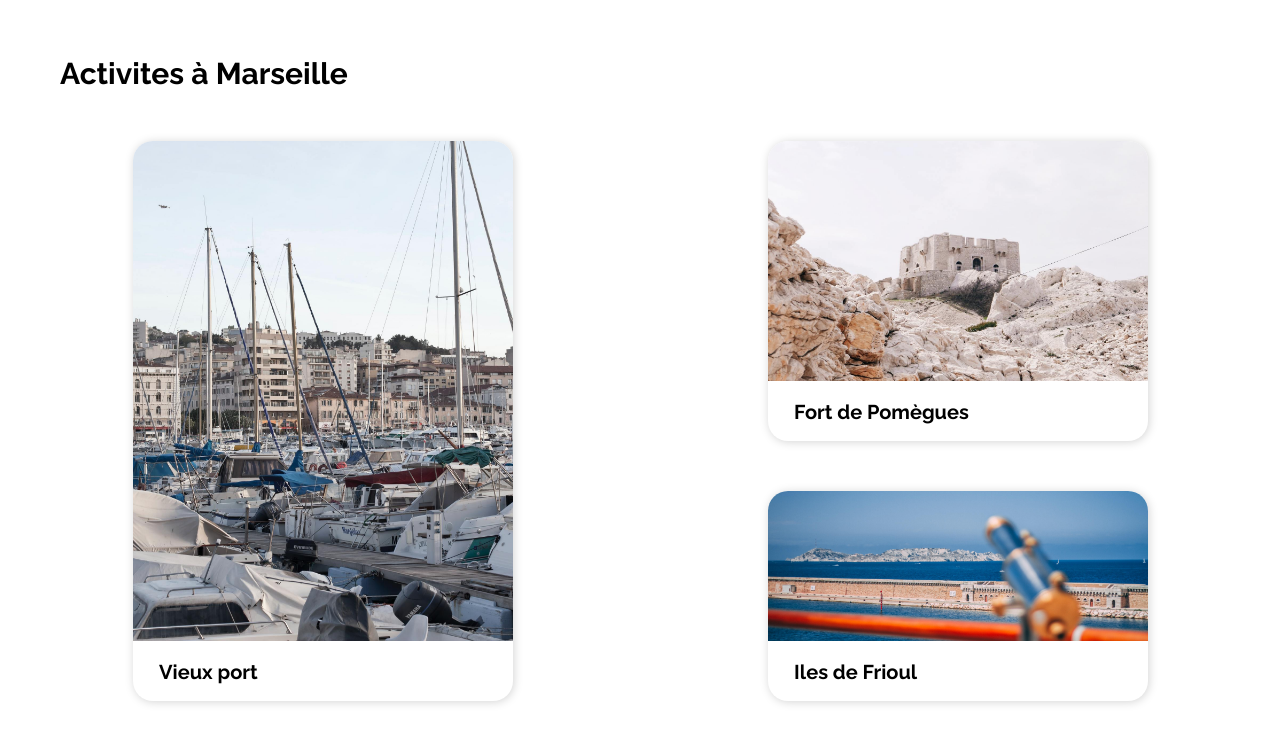
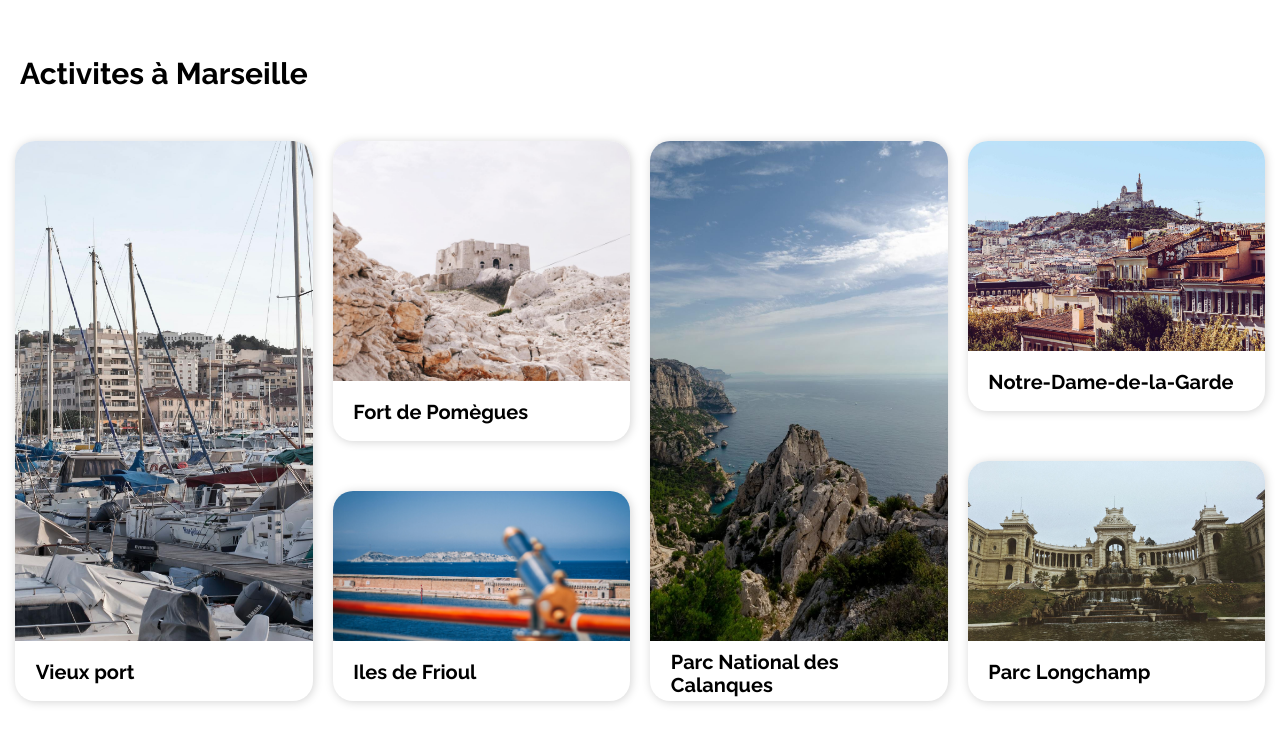
Before and after one commit to OlivainBenoit/P2_OLIVAIN_Benoit, a plain HTML site: page index.html in a window 1280 px wide. Shown: the part 1649-2380 px from the top of the page. Drawn offline with Linux system fonts and the light colour scheme.

Commit message:
last update finish

```diff
--- a/css/style.css
+++ b/css/style.css
@@ -255,7 +255,7 @@ aside {
 }
 
 section h2 {
-  margin-left: 5%;
+  margin-left: 4%;
   margin-top: 5%;
 }
 
@@ -374,7 +374,7 @@ aside h2 {
 /* Activites à Marseille */
 
 #activites_marseille h2 {
-  margin: 60px 0 30px 60px;
+  margin: 60px 0 30px 50px;
 }
 
 #activites_marseille h3 {
@@ -484,6 +484,23 @@ footer li {
 h4 {
   font-size: 25px;
 }
+
+@media screen and (max-width: 1367px) {
+  #activites_marseille .title_activite {
+    margin-top: 5px;
+  }
+
+  .bloc_activites {
+    flex: 1 0 25%;
+    max-width: none;
+    min-width: 200px;
+  }
+
+  #activites_marseille h2 {
+    margin-left: 20px;
+  }
+}
+
 /* media queries deskop -1250px */
 
 @media screen and (max-width: 1250px) {
@@ -536,10 +553,15 @@ h4 {
     bottom: 5px;
   }
 
+  #activites_marseille .title_activite,
+  #activites_marseille .title_activite_alt {
+    margin-top: 5px;
+  }
+
   .bloc_activites {
-    flex: 1 0 45%;
+    flex: 1 0 25%;
     max-width: none;
-    margin: 20px;
+    min-width: 200px;
   }
 }
 
@@ -838,7 +860,7 @@ h4 {
   }
 
   .article_aside {
-    width: 100%;
+    width: 90%;
     margin: 5px auto;
     height: 140px;
   }
--- a/index.html
+++ b/index.html
@@ -291,7 +291,7 @@
               <source media="(max-width:992px)" srcset="Images/activites/3_medium/kilyan-sockalingum-NR8-cBCN3aI-unsplash.jpg">
               <img src="images/activites/2_large/kilyan-sockalingum-NR8-cBCN3aI-unsplash.jpg" alt="Parc National des Calanques"/>
             </picture>
-          <h3>Parc National des Calanques</h3>
+          <h3 class="title_activite">Parc National des Calanques</h3>
           </a>
         </article>
       </div>
@@ -303,7 +303,7 @@
               <source media="(max-width:992px)" srcset="Images/activites/3_medium/florian-wehde-xW9e8gdotxI-unsplash.jpg">
               <img src="images/activites/2_large/florian-wehde-xW9e8gdotxI-unsplash.jpg" alt="Notre-Dame-de-la-Garde"/>
             </picture>
-          <h3>Notre-Dame-de-la-Garde</h3>
+          <h3 class="title_activite_alt">Notre-Dame-de-la-Garde</h3>
           </a>
         </article>
         <article class="activite_6">
```
